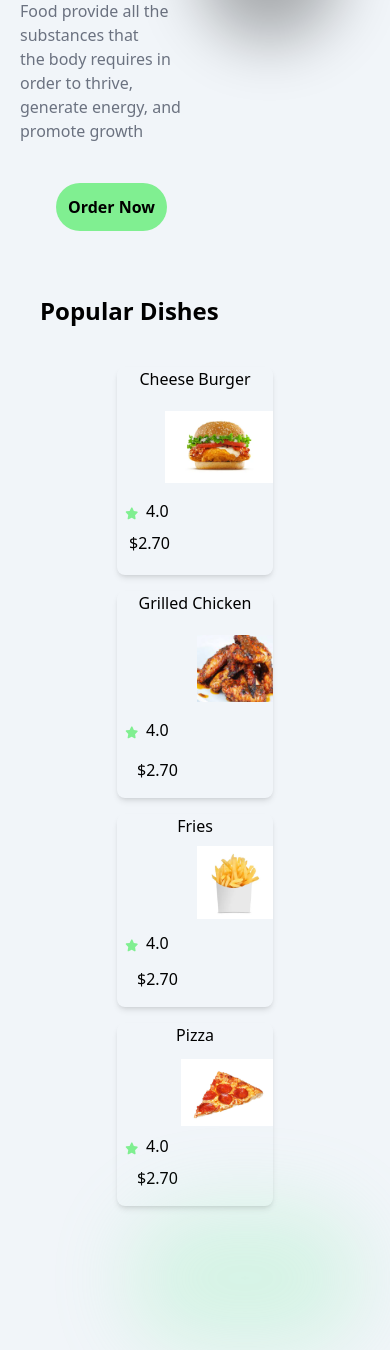
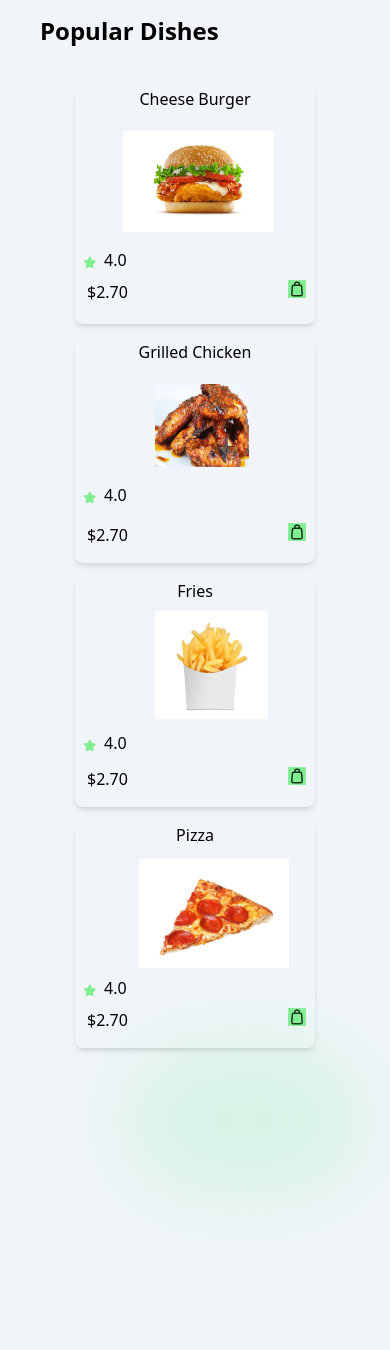
Before and after one commit to Jide-codes/Foodie, a plain HTML site: page index.html in a window 390 px wide. Shown: the part 521-1871 px from the top of the page. After the commit the page ends 1713 px from the top, so only its background shows below. Drawn offline with nearby package versions, Linux system fonts and the light colour scheme.

Commit message:
worked on the 320px viewport responsiveness

```diff
--- a/index.html
+++ b/index.html
@@ -33,7 +33,7 @@
                 <li class="pl-7">Contact us</li>
             </ul>
             <div id="dropdown-el"   class="fixed top-16 right-20 w-96 bg-slate-100
-            font-['Inter'] text-center font-semibold rounded-lg h-60 lg:hidden md:hidden xl:hidden"
+            font-['Inter']  pl-5 opacity-80 font-semibold rounded-lg h-60 lg:hidden md:hidden xl:hidden"
             style="display: none;">
             <ul class="space-y-6 pt-10 text-xl pr-6">
                 <li class="pl-9">Home</li>
@@ -48,21 +48,21 @@
             <i class="fa-solid fa-bars"></i></div>
         </div>
     </header>
-    <div class="jombo z-30  w-full h-60  bg-no-repeat bg-cover
-    bg-contain opacity-65 hover:opacity-100
+    <!-- <div class="hidden jombo z-30  w-full h-60  bg-no-repeat bg-cover
+    bg-contain
     mt-20 lg:hidden md:mt-16"
     style="background-image: url('img/image 71.png')">
         <p class="text-5xl text-center pt-32 text-gray-500  hover:text-slate-100">Food Is Visual</p>
-    </div>
-    <div class="main-container w-full mt-10 flex justify-between lg:mt-36">
-        <div class="w-9/12 pl-5 mt-5 ">
-        <h1 class=" font-semibold font-['Inter'] text-4xl md:pl-10 lg:font-black lg:text-6xl">Mouth Watering </h1>
+    </div> -->
+    <div class="main-container w-full mt-10 flex justify-between lg:mt-36 min-[320px]:mt-20 ">
+        <div class="w-9/12 pl-5 mt-5  ">
+        <h1 class="max-[600px]: font-semibold font-['Inter'] text-4xl md:pl-10 lg:font-black lg:text-6xl">Mouth Watering </h1>
         <p class="font-semibold  font-['Inter'] text-4xl text-green-400  md:pl-10  lg:font-black lg:text-6xl">Variety</p>
         <p class="mt-5 md:pl-10 text-gray-500 lg:text-xl">Food provide all the substances that <br>
             the body requires in order to thrive, <br>
             generate energy, and promote growth
         </p>
-        <button class="bg-[#80EF91] mt-10 p-3 font-semibold rounded-full ml-9 lg:p-7">Order Now</button>
+        <button class="min-[320px]:ml-0  bg-[#80EF91] mt-10 p-3 font-semibold rounded-full ml-9 lg:p-7">Order Now</button>
         </div>
         <div  class="img-container bg-none  lg:mr-40 mt-16  motion-safe:animate-bounce">
             <img id="pizza-el" class=" w-10/12 shadow-[0_60px_60px_-15px_rgba(0,0,0,0.3)] lg:w-full lg:mr-32  lg:shadow-[0_90px_90px_25px_rgba(0,0,0,0.3)]  rounded-full  " src="img/image 97.png" alt="">
@@ -73,7 +73,7 @@
 <h3 class="font-semibold text-2xl mt-16 pl-10 lg:mt-5">Popular Dishes</h3>
     <div class="dishes-container flex  flex-col lg:flex-row items-center  space-y-4 mt-10 lg:space-x-16 lg:pl-16">
 
-        <div class="shadow-md w-2/5 h-auto rounded-lg lg:w-1/5  lg:shadow-2xl ">
+        <div class="shadow-md w-2/5 h-auto rounded-lg lg:w-1/5  lg:shadow-2xl min-[320px]:w-60">
             <h3 class="text-center font-medium">Cheese Burger</h3>
             <img class="pt-5 pl-12  md:pl-28 lg:pl-12"   src="img/burger1.png">
             <div class="pl-2 flex space-x-2 pt-4">
@@ -95,7 +95,7 @@
         </div>
         </div>
 
-        <div class="shadow-md w-2/5 h-auto rounded-lg  lg:w-1/5 lg:shadow-2xl ">
+        <div class="shadow-md w-2/5 h-auto rounded-lg  lg:w-1/5 lg:shadow-2xl min-[320px]:w-60">
             <h3 class="text-center font-medium">Grilled Chicken</h3>
             <img class="pt-5 pl-20 md:pl-32 lg:pl-20"  src="img/image 83.png" alt="" srcset="">
             <div class="pl-2 flex space-x-2 pt-4">
@@ -107,7 +107,7 @@
                 <p>4.0</p>
             </div>
             <div class="flex space-x-40 mt-4 md:space-x-60 md:pl-2 lg:space-x-36 lg:pl-0">
-                <p class=" pl-5 pb-4 ">$2.70</p>
+                <p class=" pl-3 pb-4 ">$2.70</p>
                 <svg xmlns="http://www.w3.org/2000/svg" width="19" height="18" viewBox="0 0 19 18" fill="none">
                     <rect width="17.8605" height="17.8605" transform="translate(0.150391) rotate(0.473267)" fill="#80EF91" />
                     <path
@@ -119,7 +119,7 @@
         </div>
 
 
-        <div class="shadow-md w-2/5 h-auto rounded-lg  lg:w-1/5   lg:shadow-2xl">
+        <div class="shadow-md w-2/5 h-auto rounded-lg  lg:w-1/5   lg:shadow-2xl min-[320px]:w-60">
             <h3 class="text-center font-medium">Fries</h3>
             <img class="pt-2 pl-20  md:pl-32 lg:pl-16"  src="img/image 96.png" alt="" srcset="">
             <div class="pl-2 flex space-x-2 pt-3">
@@ -130,8 +130,8 @@
                 </svg>
                 <p>4.0</p>
             </div>
-            <div class="flex space-x-40 mt-3 md:space-x-60 md:pl-2 lg:space-x-36 lg:pl-0">
-                <p class=" pl-5 pb-4">$2.70</p>
+            <div class="flex space-x-40 mt-3 md:space-x-60 md:pl-2 lg:space-x-36 lg:pl-0 ">
+                <p class=" pl-3 pb-4">$2.70</p>
                 <svg xmlns="http://www.w3.org/2000/svg" width="19" height="18" viewBox="0 0 19 18" fill="none">
                     <rect width="17.8605" height="17.8605" transform="translate(0.150391) rotate(0.473267)" fill="#80EF91" />
                     <path
@@ -143,7 +143,7 @@
         </div>
 
 
-        <div class="shadow-md w-2/5 h-auto rounded-lg  lg:w-1/5   lg:shadow-2xl">
+        <div class="shadow-md w-2/5 h-auto rounded-lg  lg:w-1/5   lg:shadow-2xl min-[320px]:w-60">
             <h3 class="text-center font-medium">Pizza</h3>
             <img class="pt-3 pl-16 md:pl-32 lg:pl-16"  src="img/image 95.png" alt="" srcset="">
             <div class="pl-2 flex space-x-2 pt-2">
@@ -155,7 +155,7 @@
                 <p>4.0</p>
             </div>
             <div class="flex space-x-40 mt-2 md:space-x-60 md:pl-2  lg:space-x-36 lg:pl-0">
-                <p class=" pl-5 pb-4">$2.70</p>
+                <p class=" pl-3 pb-4">$2.70</p>
                 <svg xmlns="http://www.w3.org/2000/svg" width="19" height="18" viewBox="0 0 19 18" fill="none">
                     <rect width="17.8605" height="17.8605" transform="translate(0.150391) rotate(0.473267)" fill="#80EF91" />
                     <path
```
